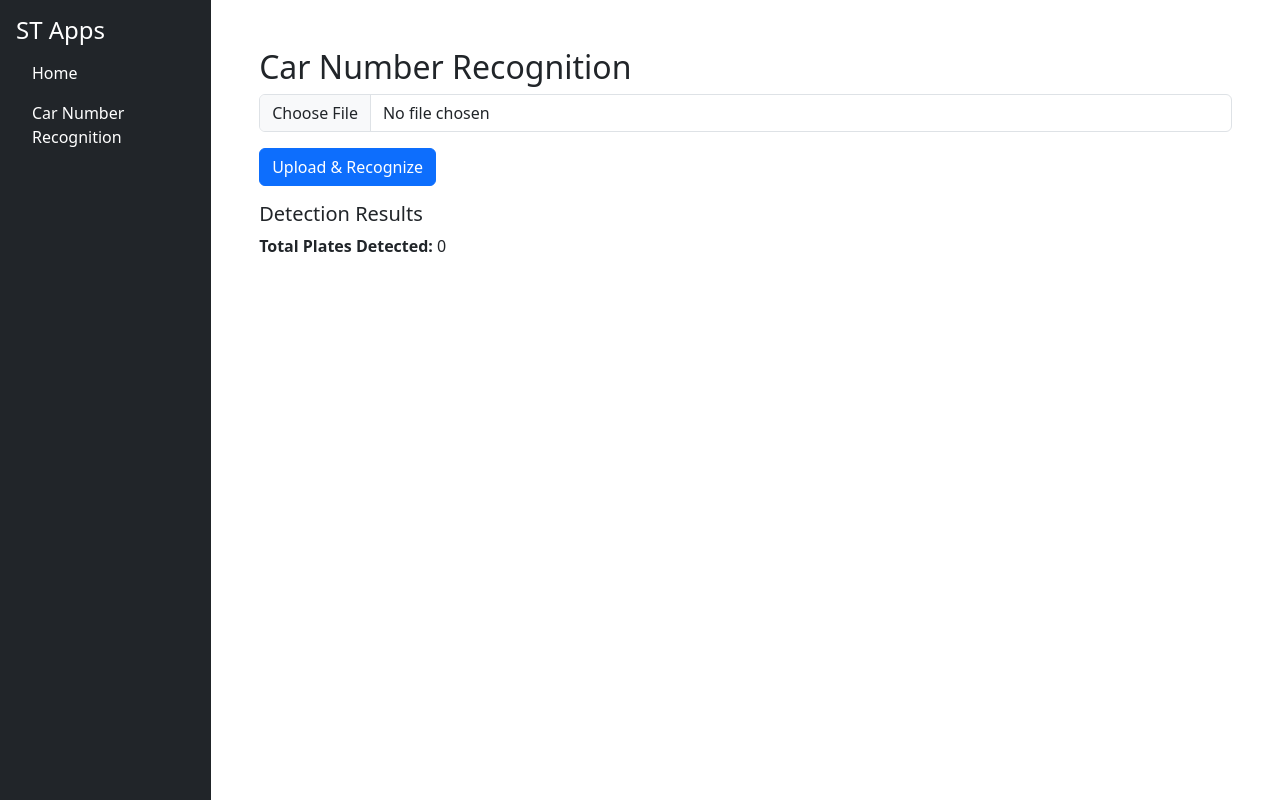
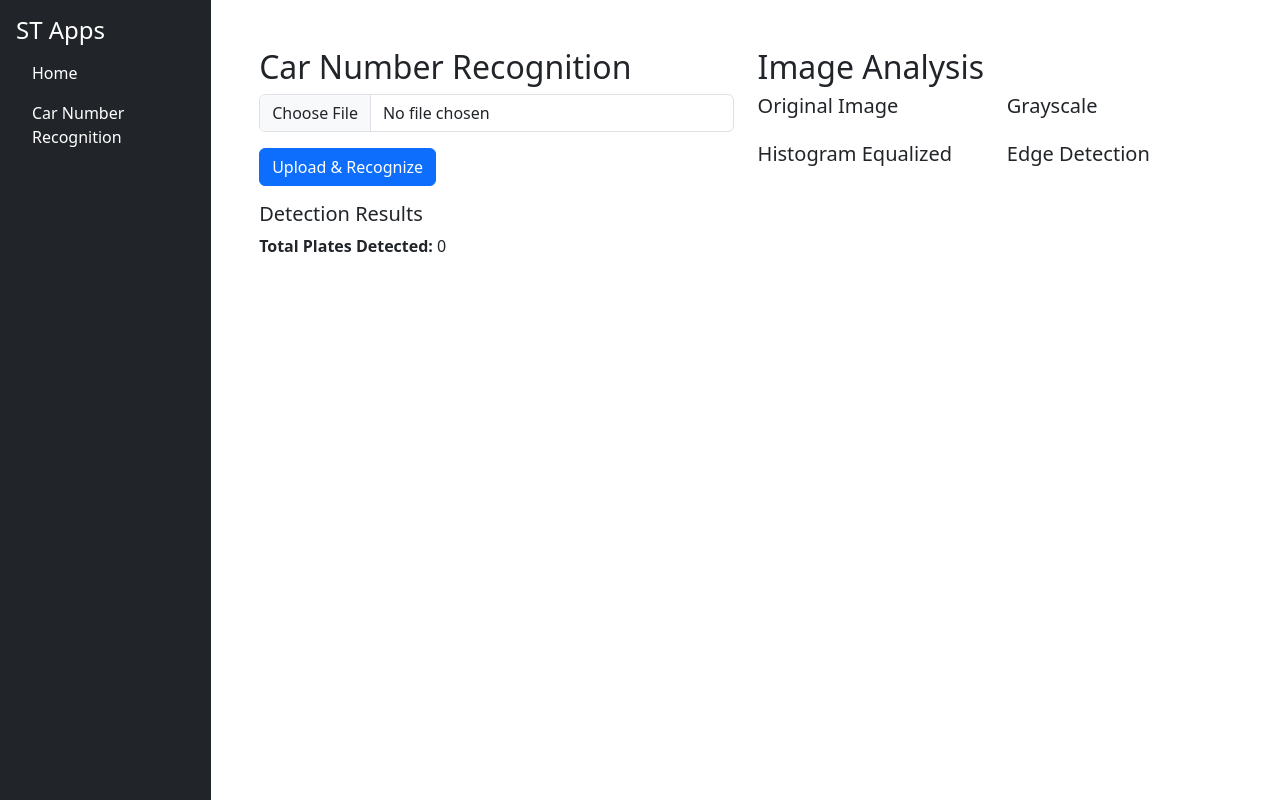
Before and after one commit to ShaswataTripathy/st-apps, a Flask app: page /car-number-recognition in a window 1280 px wide. Run offline with Flask 3, Linux system fonts and the light colour scheme; parts of the project's set-up code (start-up, migrations or seed data) failed here and were passed over; some libraries are stand-ins or nearby versions.

Commit message:
Update car_number_recognition.html

```diff
--- a/templates/car_number_recognition.html
+++ b/templates/car_number_recognition.html
@@ -19,6 +19,11 @@
         #detectedPlatesContainer {
             margin-top: 20px;
         }
+        .analysis-image {
+            max-width: 100%;
+            max-height: 300px;
+            object-fit: contain;
+        }
     </style>
 </head>
 <body>
@@ -37,7 +42,9 @@
         </div>
 
         <!-- Main Content -->
-        <div class="container p-5">
+        <div class="container-fluid p-5">
+            <div class="row">
+                <div class="col-md-6">
                     <h2>Car Number Recognition</h2>
                     <form id="uploadForm" enctype="multipart/form-data">
                         <input type="file" name="file" id="fileInput" class="form-control mb-3" accept="image/*">
@@ -59,6 +66,36 @@
                         <div id="detectedPlatesContainer"></div>
                     </div>
                 </div>
+
+                <!-- Image Analysis Section -->
+                <div class="col-md-6">
+                    <h2>Image Analysis</h2>
+                    <div id="imageAnalysisContainer">
+                        <div class="row">
+                            <div class="col-md-6">
+                                <h5>Original Image</h5>
+                                <img id="originalImage" class="analysis-image" src="" style="display:none;">
+                            </div>
+                            <div class="col-md-6">
+                                <h5>Grayscale</h5>
+                                <img id="grayscaleImage" class="analysis-image" src="" style="display:none;">
+                            </div>
+                        </div>
+                        <div class="row mt-3">
+                            <div class="col-md-6">
+                                <h5>Histogram Equalized</h5>
+                                <img id="histogramImage" class="analysis-image" src="" style="display:none;">
+                            </div>
+                            <div class="col-md-6">
+                                <h5>Edge Detection</h5>
+                                <img id="edgeImage" class="analysis-image" src="" style="display:none;">
+                            </div>
+                        </div>
+                        <div class="mt-3" id="imagePropertiesContainer"></div>
+                    </div>
+                </div>
+            </div>
+        </div>
     </div>
 
     <script>
@@ -68,6 +105,9 @@
             // Reset previous results
             document.getElementById("totalPlates").textContent = '0';
             document.getElementById("detectedPlatesContainer").innerHTML = '';
+
+            // Reset image analysis
+            resetImageAnalysis();
 
             let formData = new FormData();
             let fileInput = document.getElementById("fileInput").files[0];
@@ -88,15 +128,37 @@
             // Show loading indicator
             showLoading();
 
+            // Perform two requests: plate recognition and image analysis
+            Promise.all([
                 fetch("/uploadImageForCarNumber", {
                     method: "POST",
                     body: formData
+                }),
+                fetch("/analyze_image", {
+                    method: "POST",
+                    body: formData
                 })
-            .then(response => response.json())
-            .then(data => {
+            ])
+            .then(responses => Promise.all(responses.map(response => response.json())))
+            .then(([plateData, analysisData]) => {
                 // Hide loading indicator
                 hideLoading();
 
+                // Handle plate recognition
+                handlePlateRecognition(plateData);
+
+                // Handle image analysis
+                handleImageAnalysis(analysisData);
+            })
+            .catch(error => {
+                // Hide loading indicator
+                hideLoading();
+                console.error("Error:", error);
+                showError(`An error occurred during processing: ${error.message}`);
+            });
+        });
+
+        function handlePlateRecognition(data) {
             // Handle potential error
             if (data.error) {
                 showError(data.error);
@@ -131,42 +193,57 @@
             } else {
                 showError("No plates detected in the image.");
             }
-            })
-            .catch(error => {
-                // Hide loading indicator
-                hideLoading();
-                console.error("Error:", error);
-                showError(`An error occurred during processing: ${error.message}`);
-            });
+        }
+
+        function handleImageAnalysis(data) {
+            if (data.error) {
+                console.error("Image analysis error:", data.error);
+                return;
+            }
+
+            // Display processed images
+            const images = [
+                { id: 'originalImage', src: data.original_image },
+                { id: 'grayscaleImage', src: data.grayscale_image },
+                { id: 'histogramImage', src: data.histogram_image },
+                { id: 'edgeImage', src: data.edge_image }
+            ];
+
+            images.forEach(img => {
+                const imageEl = document.getElementById(img.id);
+                if (img.src) {
+                    imageEl.src = img.src;
+                    imageEl.style.display = 'block';
+                } else {
+                    imageEl.style.display = 'none';
+                }
             });
 
-        // Helper function to show errors
-        function showError(message) {
-            const detectedPlatesContainer = document.getElementById("detectedPlatesContainer");
-            detectedPlatesContainer.innerHTML = `
-                <div class="alert alert-danger" role="alert">
-                    ${message}
+            // Display image properties
+            const propertiesContainer = document.getElementById('imagePropertiesContainer');
+            propertiesContainer.innerHTML = `
+                <div class="card">
+                    <div class="card-header">Image Properties</div>
+                    <div class="card-body">
+                        <p><strong>Dimensions:</strong> ${data.width} x ${data.height}</p>
+                        <p><strong>Mean Brightness:</strong> ${data.mean_brightness.toFixed(2)}</p>
+                        <p><strong>Standard Deviation:</strong> ${data.std_deviation.toFixed(2)}</p>
+                    </div>
                 </div>
             `;
         }
 
-        // Helper function to show loading
-        function showLoading() {
-            const detectedPlatesContainer = document.getElementById("detectedPlatesContainer");
-            detectedPlatesContainer.innerHTML = `
-                <div class="text-center">
-                    <div class="spinner-border text-primary" role="status">
-                        <span class="visually-hidden">Loading...</span>
-                    </div>
-                    <p>Processing image...</p>
-                </div>
-            `;
+        function resetImageAnalysis() {
+            const imageIds = ['originalImage', 'grayscaleImage', 'histogramImage', 'edgeImage'];
+            imageIds.forEach(id => {
+                const imageEl = document.getElementById(id);
+                imageEl.src = '';
+                imageEl.style.display = 'none';
+            });
+            document.getElementById('imagePropertiesContainer').innerHTML = '';
         }
 
-        // Helper function to hide loading
-        function hideLoading() {
-            // This can be left empty or used for additional cleanup
-        }
+        // Existing helper functions (showError, showLoading, hideLoading) remain the same
     </script>
 </body>
 </html>
```
Lines whose indentation alone changed are shown as unchanged.
